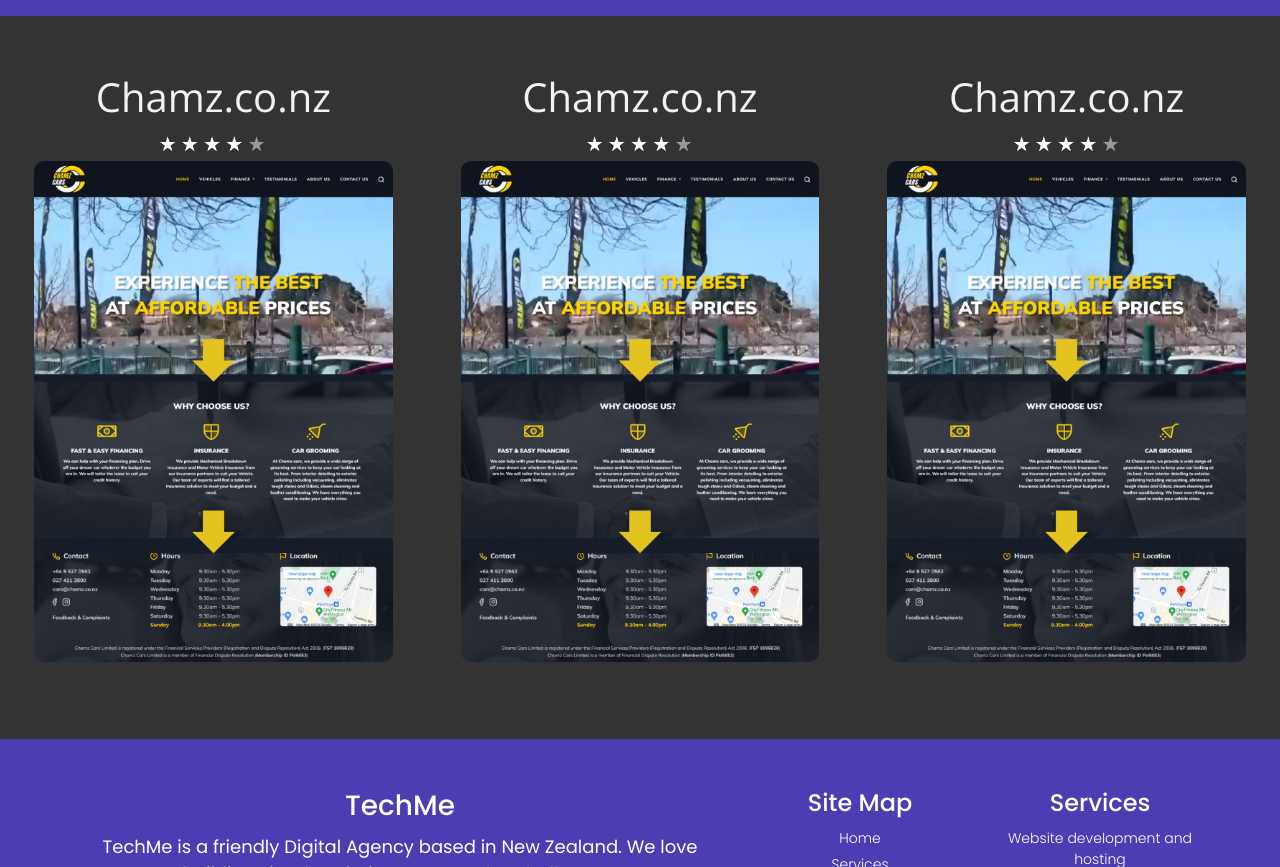
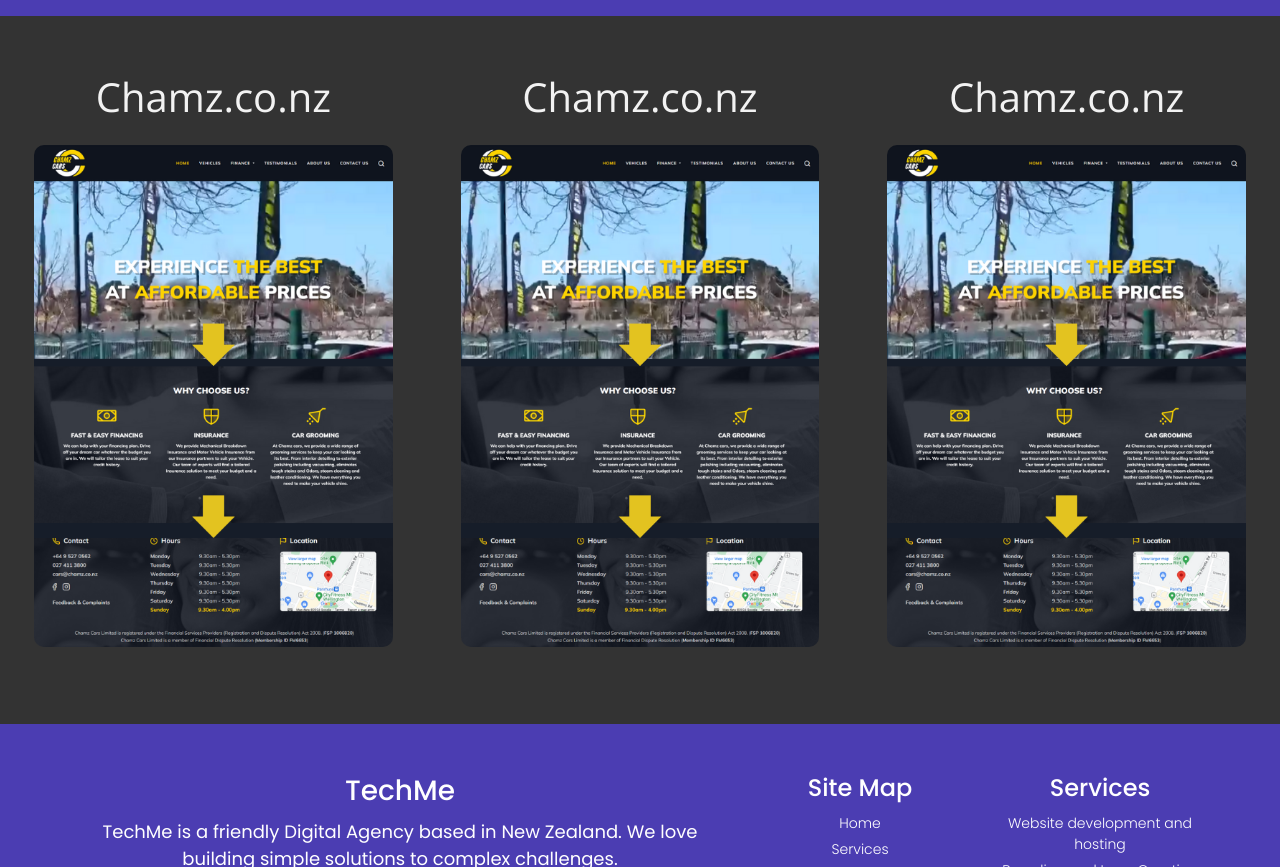
Before and after one commit to baayesh/TechMe, a React (Create React App) app: page / in a window 1280 px wide. Shown: the part 2240-3107 px from the top of the page. Built offline with nearby package versions, Linux system fonts and the light colour scheme; a web font is replaced by a local one.

Commit message:
remove stars and increase spacing{page-home},{section-customer reviews

```diff
--- a/src/pages/Home/Customer Reviews/CustomerReviews.css
+++ b/src/pages/Home/Customer Reviews/CustomerReviews.css
@@ -28,6 +28,7 @@
   font-weight: 200;
   font-size: 2.5em;
   color: #f2f2f2;
+  margin-bottom: 5%;
 }
 
 
--- a/src/pages/Home/Customer Reviews/CustomerReviews.jsx
+++ b/src/pages/Home/Customer Reviews/CustomerReviews.jsx
@@ -9,10 +9,10 @@ const CustomerReviews = () => {
         <div className="hm-customer-reviews-background">
           <div className="hm-customer-reviews-card">
             <div className="hm-customer-reviews-title">Chamz.co.nz</div>
-            <div className="hm-customer-reviews-stars">
+            {/* <div className="hm-customer-reviews-stars">
               <img src={stars} alt="" />
 
-            </div>
+            </div> */}
 
             <div className="hm-customer-reviews-img">
               <img src={chamz} alt="" />
@@ -20,10 +20,10 @@ const CustomerReviews = () => {
           </div>
           <div className="hm-customer-reviews-card">
             <div className="hm-customer-reviews-title">Chamz.co.nz</div>
-            <div className="hm-customer-reviews-stars">
+            {/* <div className="hm-customer-reviews-stars">
               <img src={stars} alt="" />
 
-            </div>
+            </div> */}
 
             <div className="hm-customer-reviews-img">
               <img src={chamz} alt="" />
@@ -31,10 +31,10 @@ const CustomerReviews = () => {
           </div>
           <div className="hm-customer-reviews-card">
             <div className="hm-customer-reviews-title">Chamz.co.nz</div>
-            <div className="hm-customer-reviews-stars">
+            {/* <div className="hm-customer-reviews-stars">
               <img src={stars} alt="" />
 
-            </div>
+            </div> */}
 
             <div className="hm-customer-reviews-img">
               <img src={chamz} alt="" />
```
